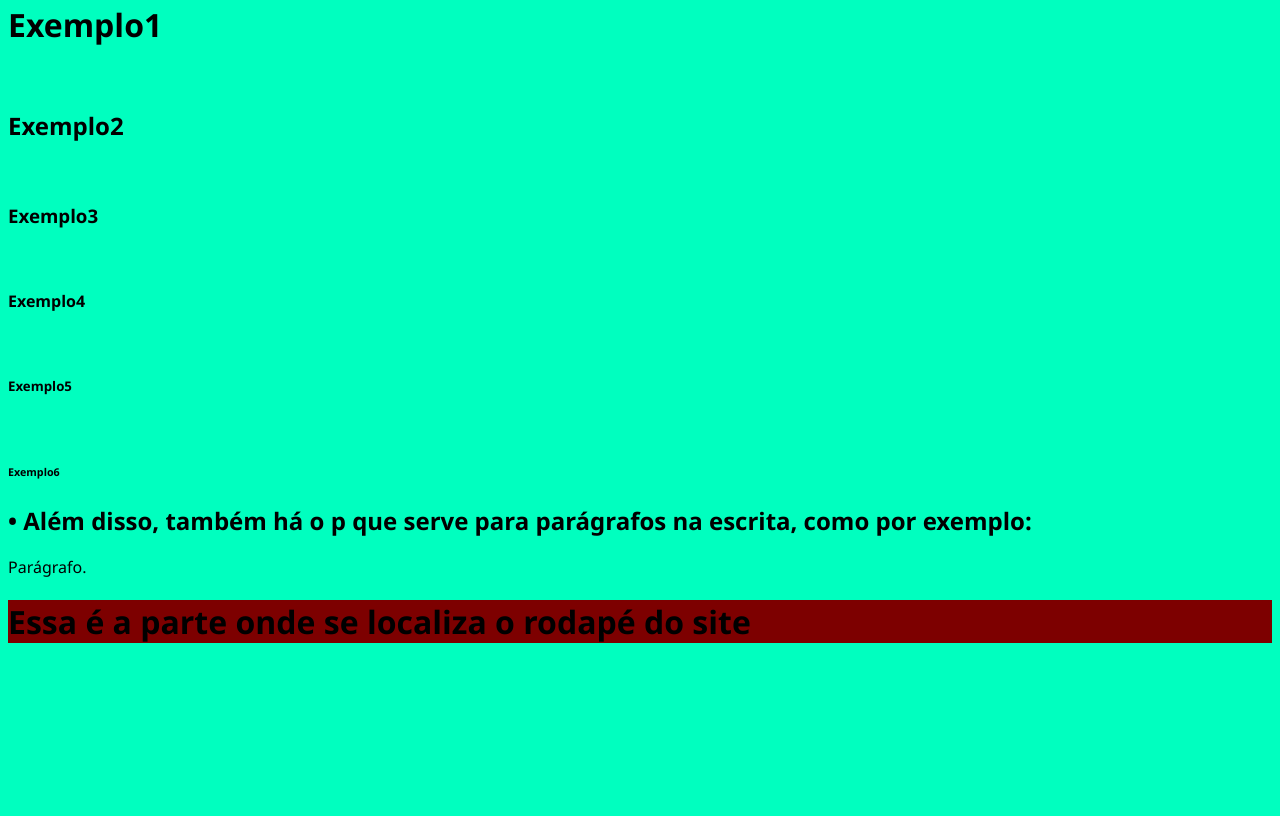
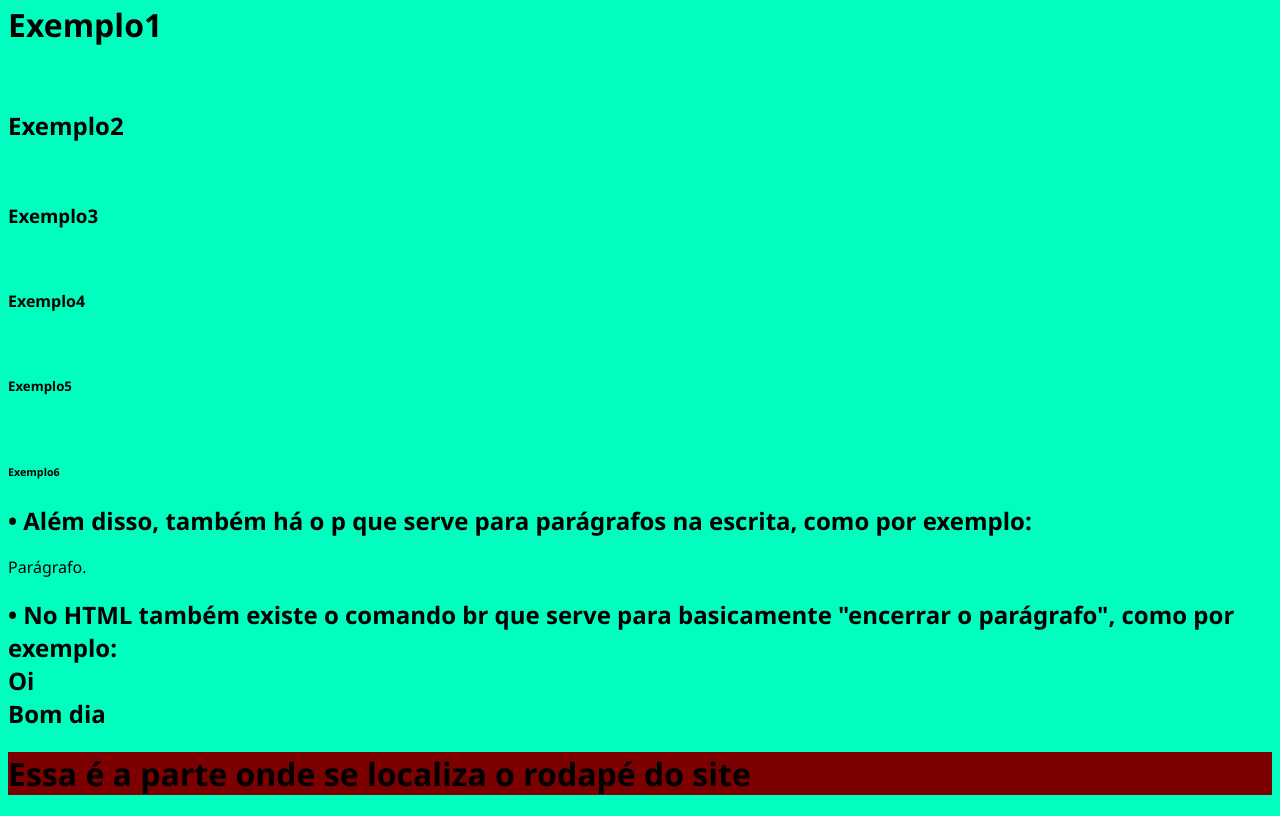
Before and after one commit to GabrielKyochi/resumo, a plain HTML site: page index.html in a window 1280 px wide. Shown: the part 2152-2968 px from the top of the page. Before the commit the page ends 2816 px from the top, so only its background shows below. Drawn offline with Linux system fonts and the light colour scheme.

Commit message:
Fiz a parte que fala sobre o comando br no HTML.

```diff
--- a/index.html
+++ b/index.html
@@ -78,7 +78,12 @@
 <h6>Exemplo6</h6>
 <h2>• Além disso, também há o p que serve para parágrafos na escrita, como por exemplo:</h2>
 <p>Parágrafo.</p>
-
+<h2>• No HTML também existe o comando br que serve para basicamente "encerrar o parágrafo", como por exemplo:
+    <br>
+    Oi
+    <br>
+    Bom dia
+</h2>
 
 </main>
 
```
